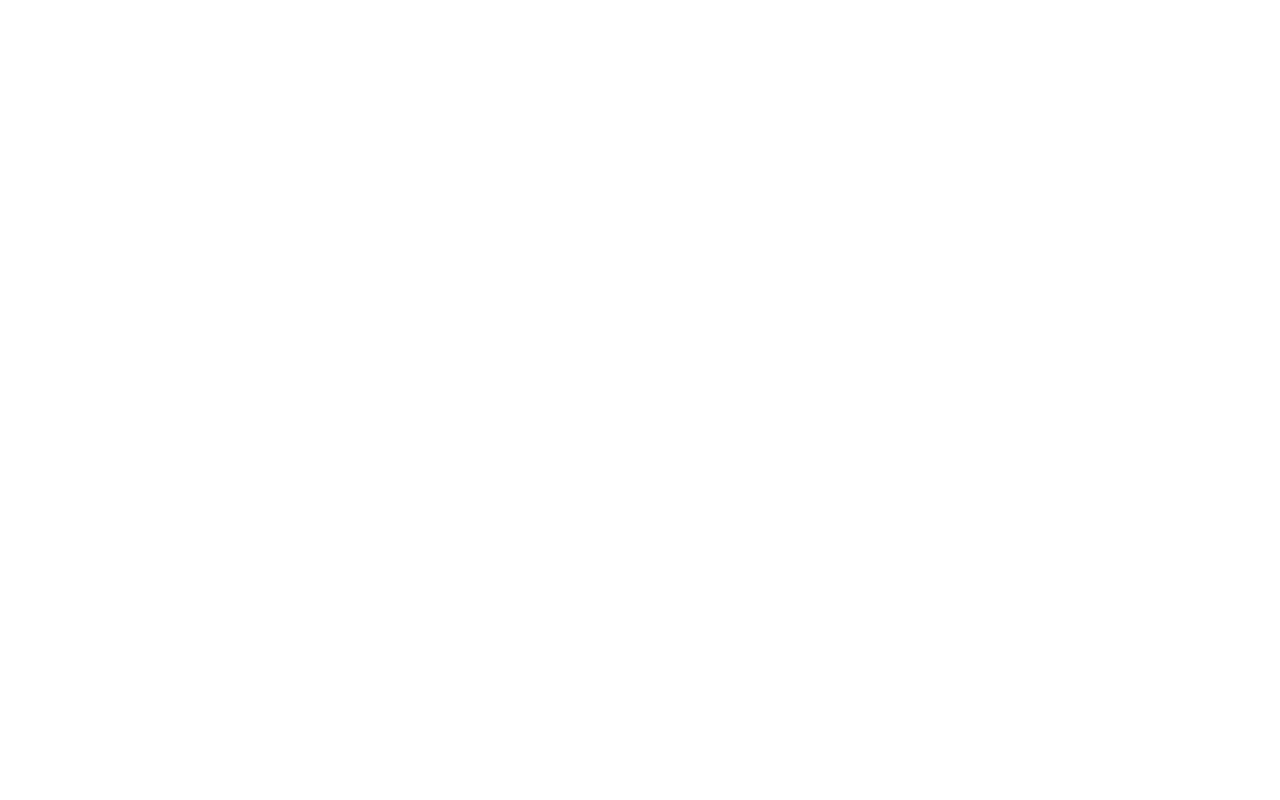
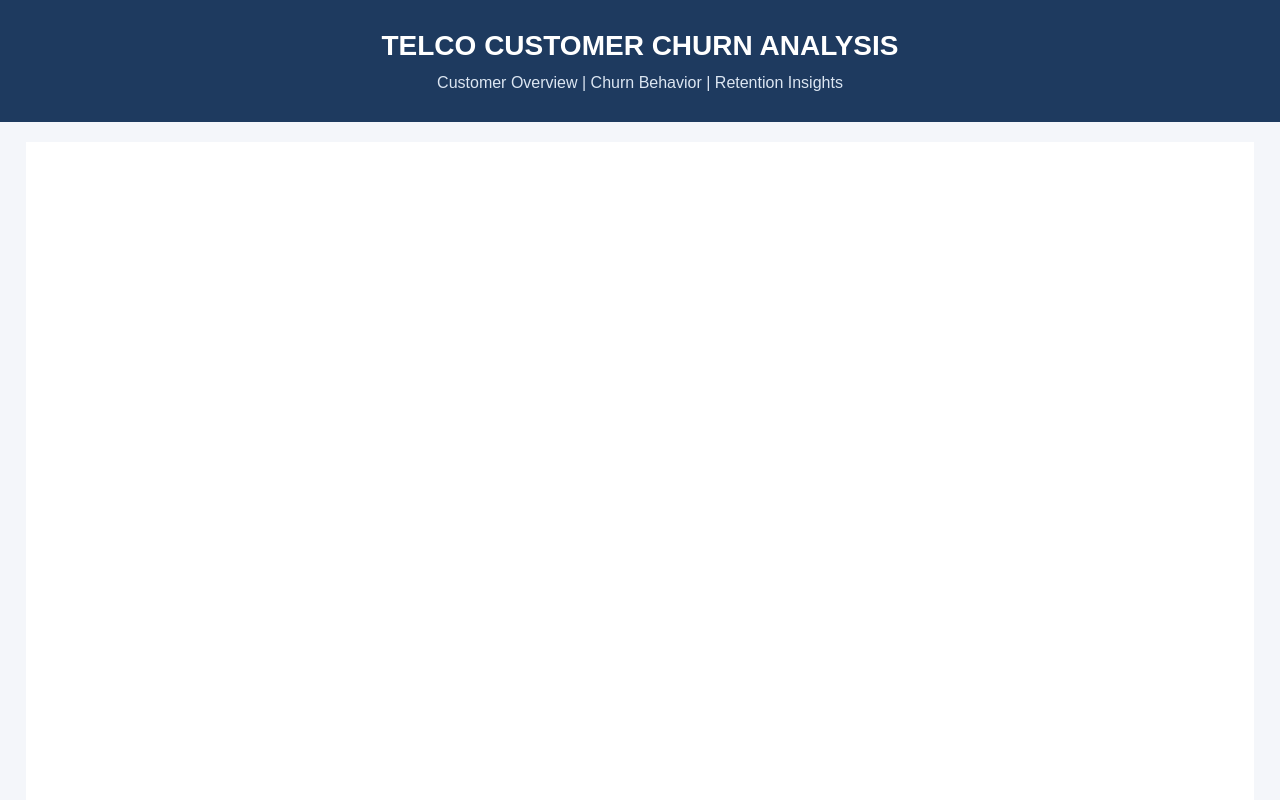
Before and after one commit to aabeey/telco-customer-churn-analysis, a plain HTML site: page index.html in a window 1280 px wide. Shown: the top 800 px of the page. Drawn offline with Linux system fonts and the light colour scheme.

Commit message:
Update index.html

```diff
--- a/index.html
+++ b/index.html
@@ -1,5 +1,93 @@
-<div class="tableauPlaceholder" id="tableauViz"
-     style="position: relative; width: 100%; aspect-ratio: 16 / 9;">
+
+<!DOCTYPE html>
+<html lang="en">
+<head>
+    <meta charset="UTF-8">
+    <meta name="viewport" content="width=device-width, initial-scale=1.0">
+
+    <title>Telco Customer Churn Analysis</title>
+
+    <style>
+        * {
+            box-sizing: border-box;
+        }
+
+        body {
+            margin: 0;
+            font-family: Arial, sans-serif;
+            background: #f4f6fa;
+            color: #333;
+        }
+
+        header {
+            background: #1e3a5f;
+            color: white;
+            text-align: center;
+            padding: 30px 15px;
+        }
+
+        header h1 {
+            margin: 0 0 12px;
+            font-size: 28px;
+        }
+
+        header p {
+            margin: 0;
+            color: #dce6f2;
+        }
+
+        main {
+            width: 100%;
+            padding: 20px 2%;
+        }
+
+        .dashboard {
+            width: 100%;
+            background: white;
+            padding: 0;
+        }
+
+        .tableauPlaceholder {
+            width: 100%;
+            height: 900px;
+            position: relative;
+        }
+
+        .tableauPlaceholder object {
+            width: 100%;
+            height: 900px;
+        }
+
+        footer {
+            text-align: center;
+            padding: 20px;
+            color: #777;
+            font-size: 13px;
+        }
+
+        @media (max-width: 768px) {
+            header h1 {
+                font-size: 21px;
+            }
+
+            main {
+                padding: 10px 0;
+            }
+        }
+    </style>
+</head>
+
+<body>
+
+    <header>
+        <h1>TELCO CUSTOMER CHURN ANALYSIS</h1>
+        <p>Customer Overview | Churn Behavior | Retention Insights</p>
+    </header>
+
+    <main>
+        <div class="dashboard">
+
+            <div class="tableauPlaceholder" id="tableauViz">
 
                 <object class="tableauViz" style="display:none;">
                     <param name="host_url" value="https://public.tableau.com/" />
@@ -11,17 +99,32 @@
                     <param name="showVizHome" value="no" />
                     <param name="language" value="en-US" />
                 </object>
+
             </div>
+
+        </div>
+    </main>
+
+    <footer>
+        Telco Customer Churn Analysis | Data Analyst Portfolio
+    </footer>
 
     <script type="text/javascript">
         var divElement = document.getElementById("tableauViz");
         var vizElement = divElement.getElementsByTagName("object")[0];
 
         vizElement.style.width = "100%";
-    vizElement.style.height = "100%";
-    vizElement.style.aspectRatio = "16 / 9";
+        vizElement.style.height = "900px";
 
         var scriptElement = document.createElement("script");
-    scriptElement.src = "https://public.tableau.com/javascripts/api/viz_v1.js";
-    vizElement.parentNode.insertBefore(scriptElement, vizElement);
+        scriptElement.src =
+            "https://public.tableau.com/javascripts/api/viz_v1.js";
+
+        vizElement.parentNode.insertBefore(
+            scriptElement,
+            vizElement
+        );
     </script>
+
+</body>
+</html>
```
Lines whose indentation alone changed are shown as unchanged.
